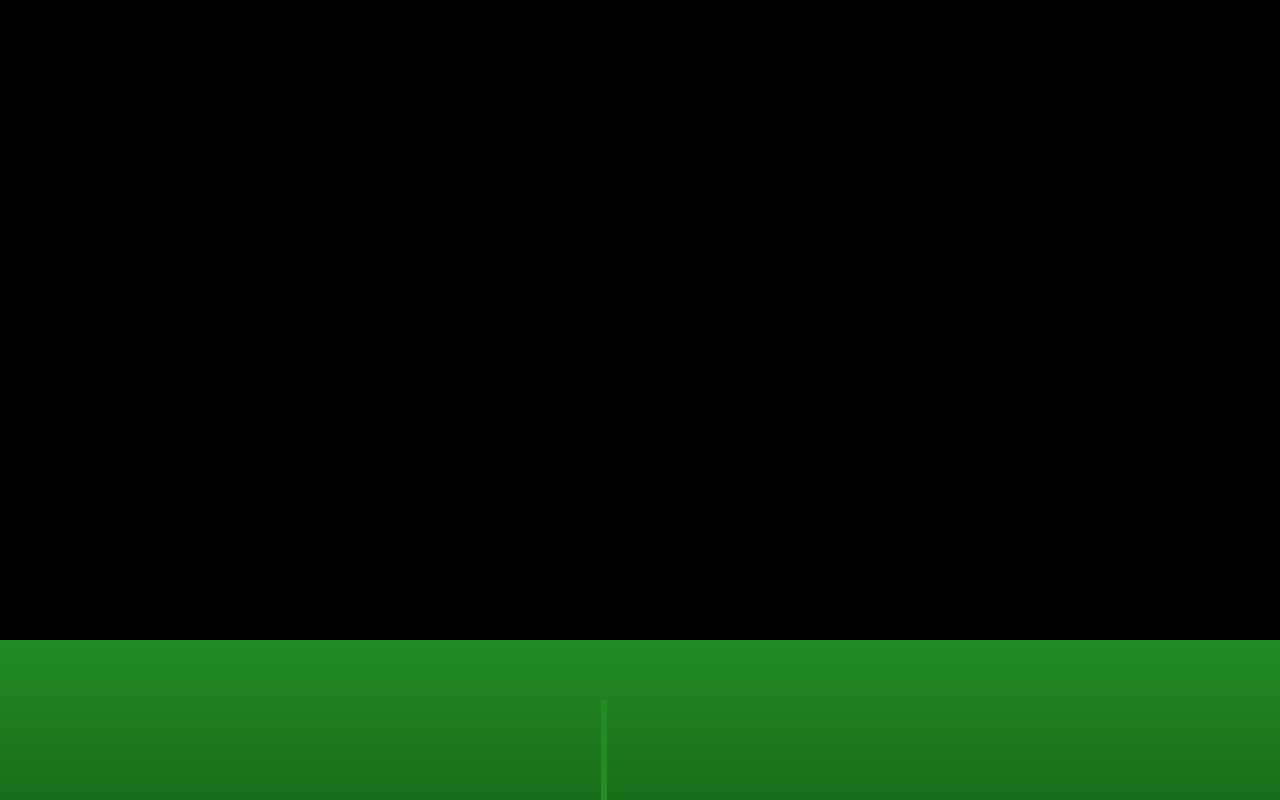
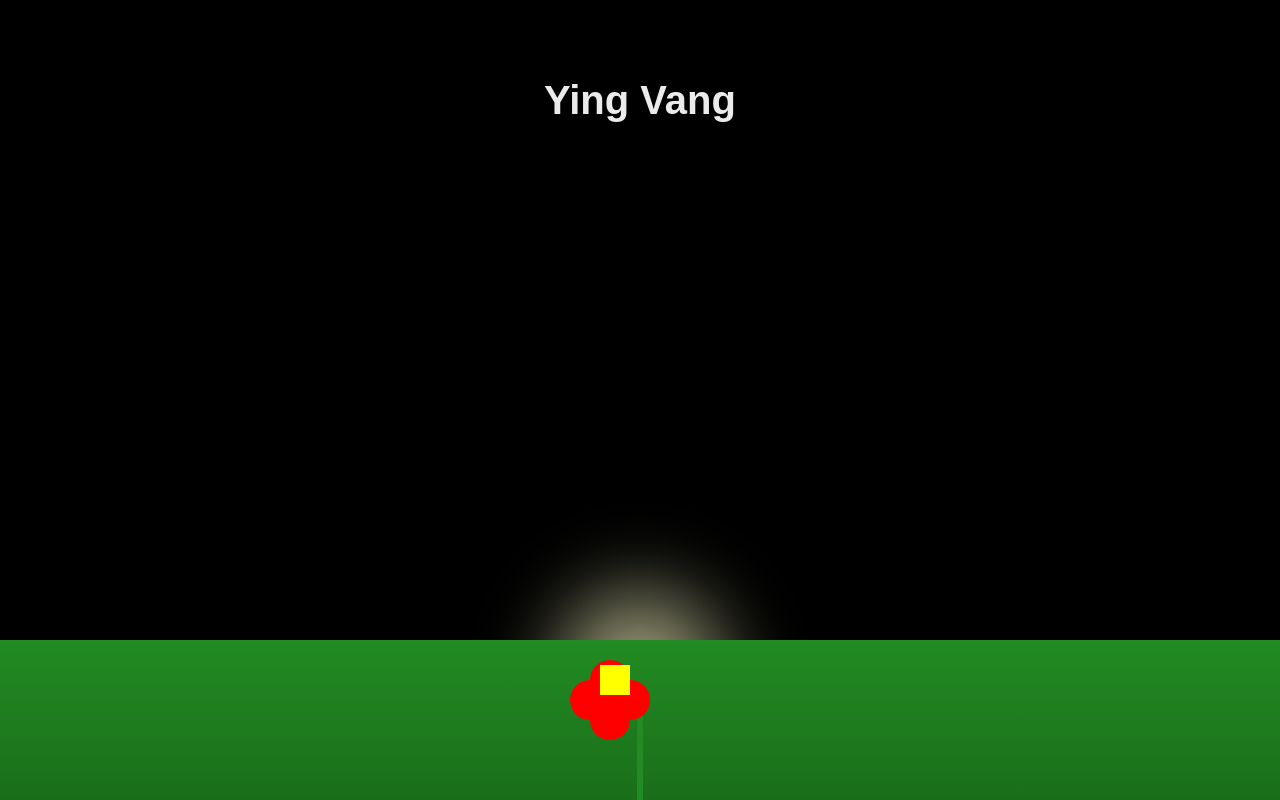
Before and after one commit to Kongminyang/test-repo, a plain HTML site: page index.html in a window 1280 px wide. Drawn offline with Linux system fonts and the light colour scheme.

Commit message:
Update flower.css

```diff
--- a/flower.css
+++ b/flower.css
@@ -56,9 +56,7 @@ body {
     position: relative;
     width: 60px;
     height: 120px;
-    transform-origin: bottom center;
-    animation: grow 4s ease forwards;
-    z-index: 2;
+        z-index: 2;
 }
 
 .stem {
@@ -66,9 +64,10 @@ body {
     bottom: 0;
     left: 50%;
     width: 6px;
-    height: 100px;
+        height: 0;
     background: #228B22;
     transform: translateX(-50%);
+    animation: stemGrow 2s forwards;
 }
 
 .petal {
@@ -78,51 +77,51 @@ body {
     background: red;
     border-radius: 50%;
     opacity: 0;
+    transform-origin: bottom center;
+    transform: translate(-50%, -20px) rotate(var(--angle)) scale(0);
+    animation: bloom 1s forwards 2s;
 }
 
 .center {
     position: absolute;
     top: 5px;
     left: 5px;
-@@ -76,25 +107,64 @@ body {
+    width: 30px;
+    height: 30px;
+    background: yellow;
+    border-radius: 50
+        transform: translate(-50%, -20px) scale(0);
+    transform-origin: bottom center;
+    animation: centerBloom 1s forwards 2.5s;
 }
+.petal1 { --angle: 0deg; }
+.petal2 { --angle: 90deg; }
+.petal3 { --angle: 180deg; }
+.petal4 { --angle: 270deg; }
 
-.petal3 {
-    top: 0;
-    left: 50%;
-    transform: translate(-50%, -10px) rotate(180deg);
-    animation: bloom 1s forwards 2s;
+@keyframes stemGrow {
+    from { height: 0; }
+    to { height: 100px; }
 }
-
-.petal4 {
-    top: 0;
-    left: 50%;
-    transform: translate(-50%, -10px) rotate(270deg);
-    animation: bloom 1s forwards 2s;
+@keyframes bloom {
+    from { opacity: 0; transform: translate(-50%, -20px) rotate(var(--angle)) scale(0); }
+    to { opacity: 1; transform: translate(-50%, -20px) rotate(var(--angle)) scale(1); }
 }
-
-@keyframes grow {
-    from { transform: scale(0); }
-    to { transform: scale(1); }
+@keyframes centerBloom {
+    from { opacity: 0; transform: translate(-50%, -20px) scale(0); }
+    to { opacity: 1; transform: translate(-50%, -20px) scale(1); }
 }
-
-@keyframes bloom {
-    from { opacity: 0; transform: scale(0); }
-    to { opacity: 1; transform: scale(1); }
-}
-
 .name {
     position: absolute;
     top: 10%;
     left: 50%;
-    transform: translateX(-50%);
+        transform: translateX(-50%);
     font-size: 2.5em;
     font-weight: bold;
     opacity: 0;
     z-index: 0;
     animation: nameFade 3s forwards 3s, nameGlow 4s ease-in-out infinite 6s;
 }
-
 @keyframes spotlight {
     from {
         opacity: 0;
@@ -133,7 +132,6 @@ body {
         transform: translateX(-50%) scale(1);
     }
 }
-
 @keyframes nameFade {
     from {
         opacity: 0;
```
